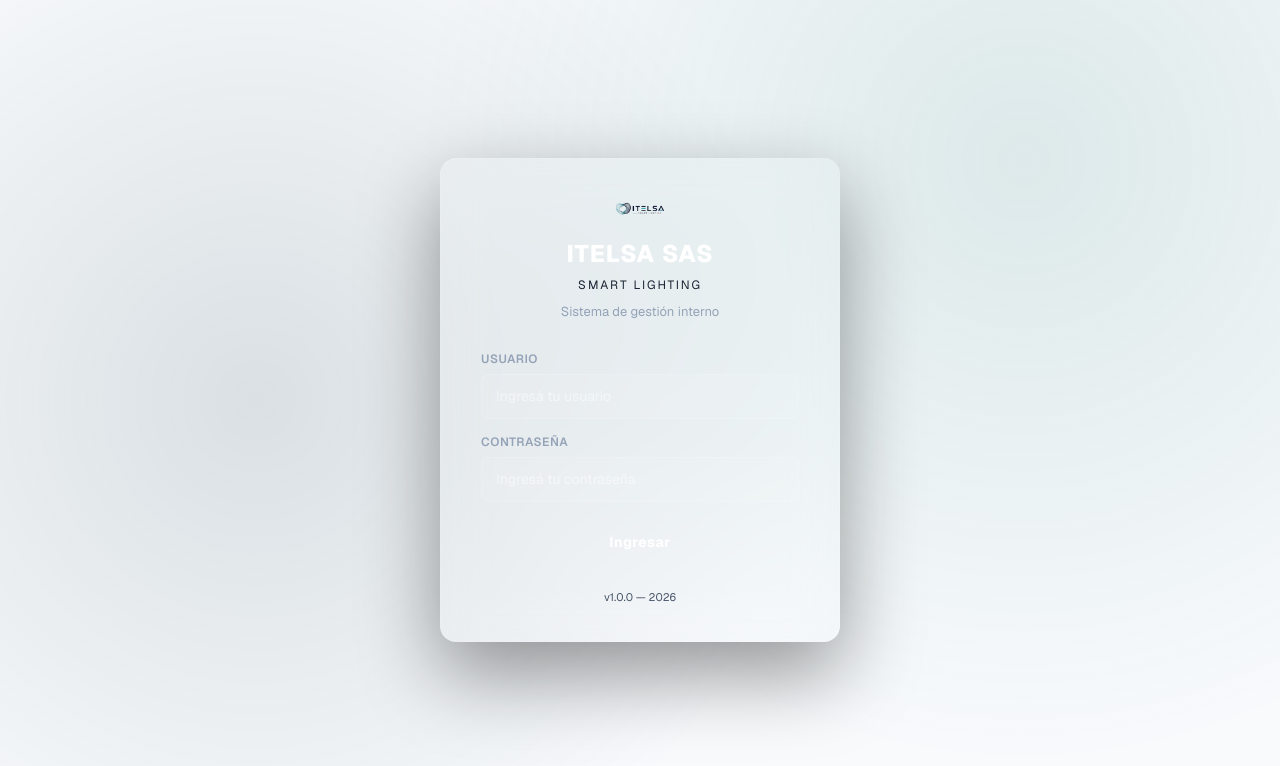
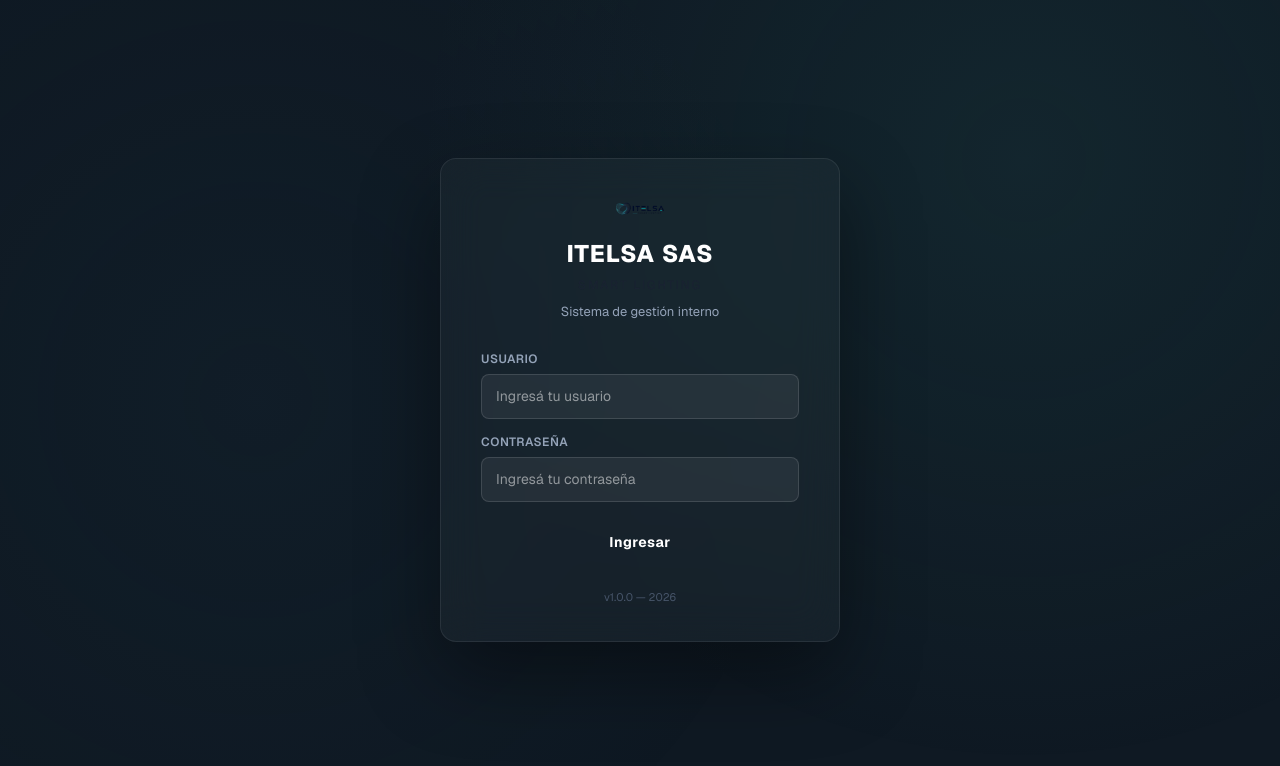
Before and after one commit to avidela47/gestion-luminarias, a Next.js app: page /login in a window 1280 px wide. Shown: the top 766 px of the page. Built offline with nearby package versions, Linux system fonts and the light colour scheme.

Commit message:
fix: login fondo oscuro fijo

```diff
--- a/app/login/page.tsx
+++ b/app/login/page.tsx
@@ -36,7 +36,7 @@ export default function LoginPage() {
   return (
     <div style={{
       minHeight: '100vh',
-      backgroundColor: 'var(--sidebar-bg)',
+      backgroundColor: '#0f1923',
       display: 'flex',
       alignItems: 'center',
       justifyContent: 'center',
```
